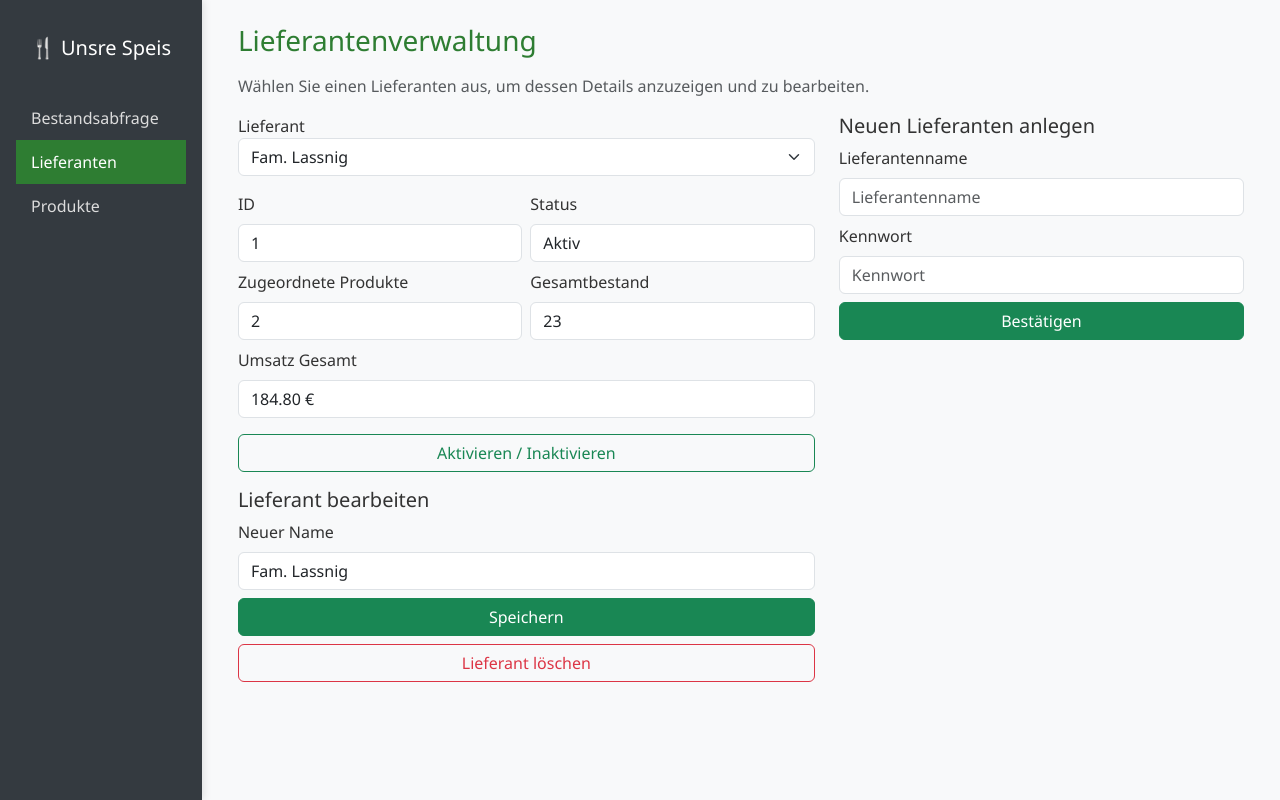
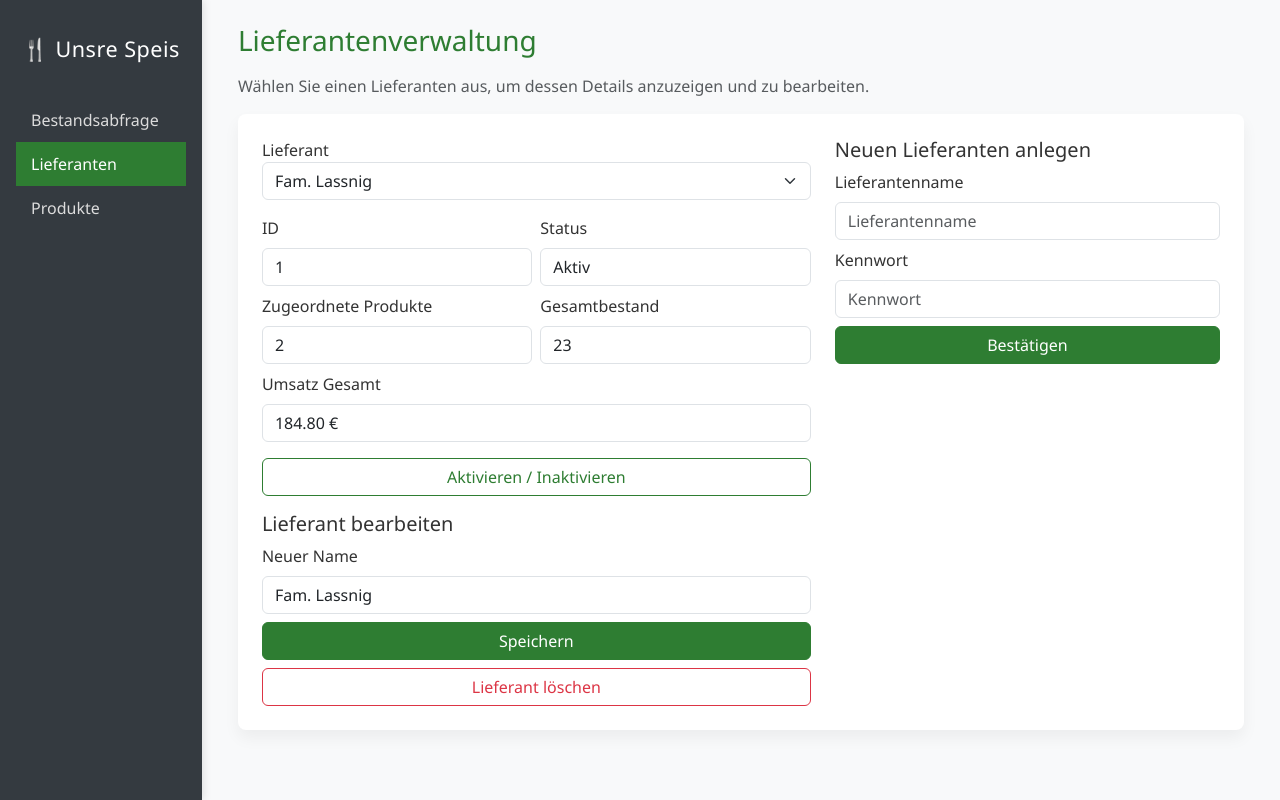
Before and after one commit to xen3rgy/WEB, a plain HTML site: page lieferanten.html in a window 1280 px wide. Drawn offline with nearby package versions, Linux system fonts and the light colour scheme.

Commit message:
Refine layout with card sections

```diff
--- a/lieferanten.html
+++ b/lieferanten.html
@@ -23,6 +23,7 @@
             <div class="container-xl">
                 <h3>Lieferantenverwaltung</h3>
             <p class="text-muted">Wählen Sie einen Lieferanten aus, um dessen Details anzuzeigen und zu bearbeiten.</p>
+            <div class="bg-card">
             <div class="row">
                 <div class="col-md-7">
                     <label>Lieferant</label>
@@ -66,6 +67,7 @@
                     <input id="neu-lieferant-pw" class="form-control mb-2" type="password" placeholder="Kennwort">
                     <button class="btn btn-success w-100" onclick="neuerLieferant()">Bestätigen</button>
                 </div>
+                </div>
             </div>
             </div>
         </main>
--- a/style.css
+++ b/style.css
@@ -27,7 +27,8 @@ nav.sidebar h5 {
     text-align: center;
     color: #ffffff;
     margin: 0 0 1rem;
-    font-size: 1.25rem;
+    font-size: 1.35rem;
+    letter-spacing: .5px;
 }
 
 nav.sidebar .nav-link {
@@ -80,6 +81,42 @@ h3 {
     box-shadow: 0 0.25rem 0.5rem rgba(0,0,0,0.05);
 }
 
+.bg-card {
+    background-color: #fff;
+    border-radius: 0.5rem;
+    box-shadow: 0 0.5rem 1rem rgba(0,0,0,0.05);
+    padding: 1.5rem;
+    margin-bottom: 1.5rem;
+}
+
+.form-control,
+.form-select {
+    border-radius: 0.375rem;
+}
+
+.btn-success,
+.btn-success:focus,
+.btn-success:active {
+    background-color: var(--primary);
+    border-color: var(--primary);
+}
+
+.btn-success:hover {
+    background-color: var(--primary-dark);
+    border-color: var(--primary-dark);
+}
+
+.btn-outline-success {
+    color: var(--primary);
+    border-color: var(--primary);
+}
+
+.btn-outline-success:hover {
+    color: #fff;
+    background-color: var(--primary);
+    border-color: var(--primary);
+}
+
 footer {
     text-align: center;
     margin-top: 40px;
```
Also changed, not shown: inventur.html (+3 -1 lines), produkte.html (+2 -0 lines).
